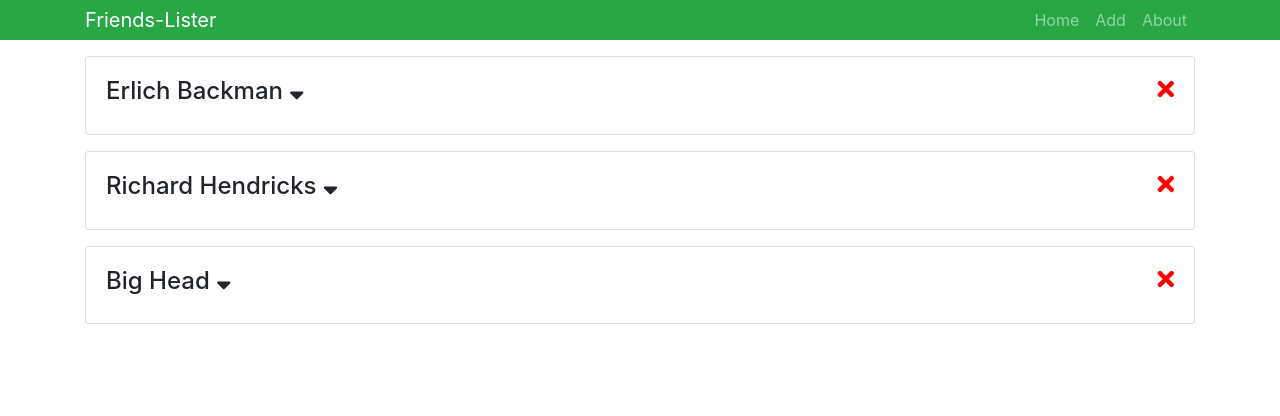
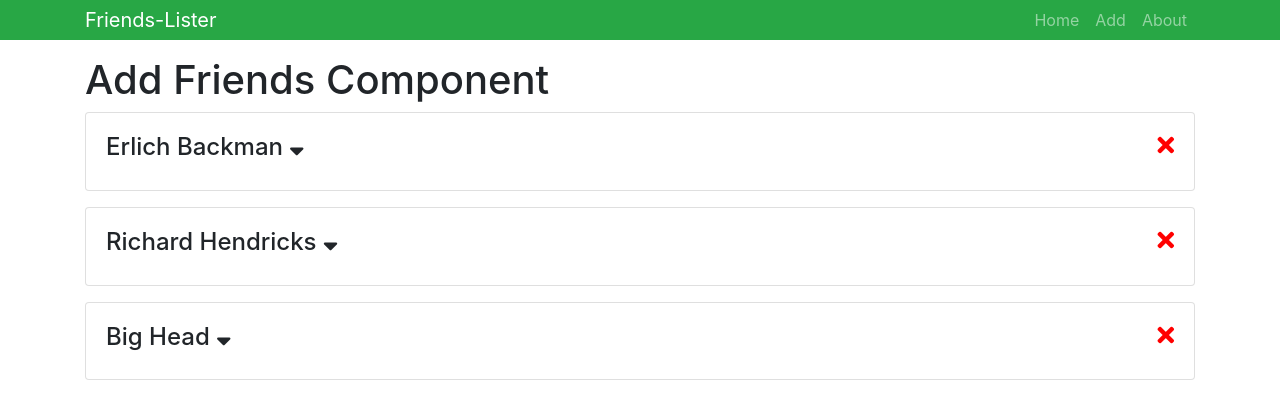
Before and after one commit to ganesh-deshmukh/friends-list, a React (Create React App) app: page / in a window 1280 px wide. Shown: the top 416 px of the page. Built offline with nearby package versions, Linux system fonts and the light colour scheme.

Commit message:
added AddFriendsComp and applied destructuring to app.

```diff
--- a/src/App.js
+++ b/src/App.js
@@ -1,10 +1,11 @@
 import React, { Component } from "react";
-import Friends from "./Friends";
-import Header from "./Header";
+import Friends from "./components/friends/Friends";
+import Header from "./components/layouts/Header";
 import "bootstrap/dist/css/bootstrap.min.css";
 import "./App.css";
 
 import { Provider } from "./context";
+import AddFriends from "./components/friends/AddFriends";
 
 class App extends Component {
   render() {
@@ -13,6 +14,7 @@ class App extends Component {
         <div className="App">
           <Header branding="Friends-Lister" />
           <div className="container">
+            <AddFriends />
             <Friends />
           </div>
         </div>
--- /dev/null
+++ b/src/components/friends/AddFriends.js
@@ -0,0 +1,13 @@
+import React, { Component } from "react";
+
+class AddFriends extends Component {
+  render() {
+    return (
+      <div>
+        <h1>Add Friends Component</h1>
+      </div>
+    );
+  }
+}
+
+export default AddFriends;
--- a/src/Friend.js
+++ b/src/components/friends/Friend.js
@@ -1,14 +1,16 @@
 import React, { Component } from "react";
 import PropTypes from "prop-types";
 
-import { Consumer } from "./context";
+import { Consumer } from "../../context";
 
 class Friends extends Component {
   state = {
     onShowClick: false
   };
 
-  onShowClick = (name, e) => {};
+  onShowClick = (name, e) => {
+    console.log("showing contacts");
+  };
 
   onDeleteClick = (id, dispatch) => {
     dispatch({
--- a/src/Friends.js
+++ b/src/components/friends/Friends.js
@@ -1,6 +1,6 @@
 import React, { Component } from "react";
 import Friend from "./Friend";
-import { Consumer } from "./context";
+import { Consumer } from "../../context";
 
 class Friends extends Component {
   render() {
```
Also changed, not shown: src/components/layouts/Header.js (renamed from src/Header.js).
